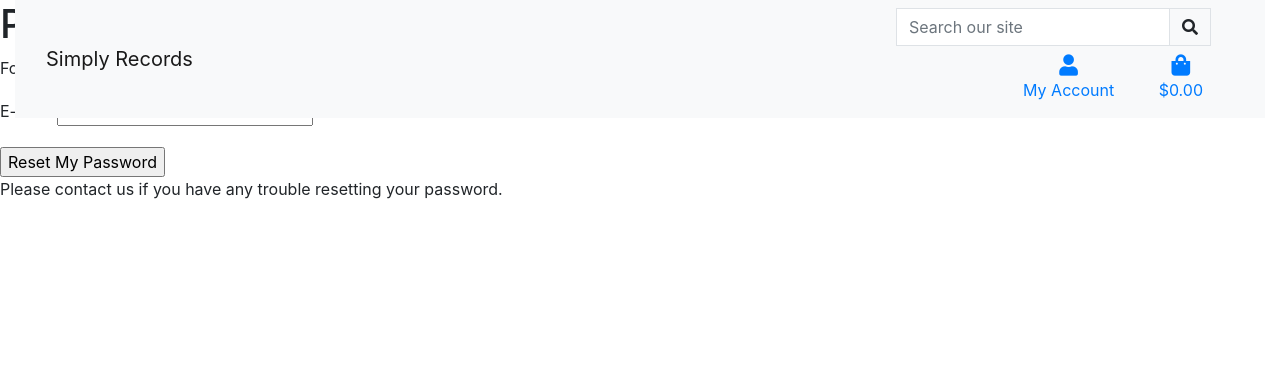
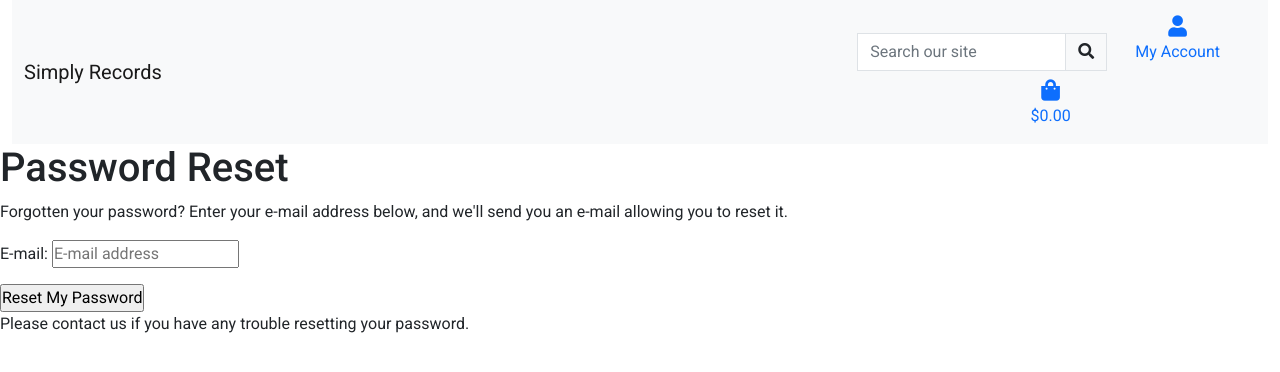
Before and after one commit to wilko90/Simply-Records, a Django app: page /accounts/password/reset/ in a window 1280 px wide. Shown: the top 372 px of the page. Run offline with Django 3.2, Linux system fonts and the light colour scheme; some libraries are stand-ins or nearby versions.

Commit message:
docs: add css style sheet link

```diff
--- a/templates/base.html
+++ b/templates/base.html
@@ -15,10 +15,11 @@
     {% endblock %}
 
     {% block corecss %}
-    <!-- Bootstrap CSS -->
-    <link rel="stylesheet" href="https://cdn.jsdelivr.net/npm/bootstrap@4.5.3/dist/css/bootstrap.min.css"
-        integrity="sha384-TX8t27EcRE3e/ihU7zmQxVncDAy5uIKz4rEkgIXeMed4M0jlfIDPvg6uqKI2xXr2" crossorigin="anonymous">
-    <link rel="stylesheet" href="https://cdnjs.cloudflare.com/ajax/libs/font-awesome/5.13.0/css/all.min.css">
+    <!-- bootstrap css -->
+    <link href="https://cdn.jsdelivr.net/npm/bootstrap@5.0.2/dist/css/bootstrap.min.css" rel="stylesheet"
+        integrity="sha384-EVSTQN3/azprG1Anm3QDgpJLIm9Nao0Yz1ztcQTwFspd3yD65VohhpuuCOmLASjC" crossorigin="anonymous">
+    <link rel="stylesheet" href="https://cdnjs.cloudflare.com/ajax/libs/font-awesome/5.15.3/css/all.min.css">
+    <link rel="stylesheet" href="{% static 'css/base.css' %}">
     {% endblock %}
 
     {% block extra_css %}
@@ -46,8 +47,8 @@
 
 <body>
 
-    <header class="fixed-top container-fluid header">
-    {% include 'includes/navbar.html' %}
+    <header class="container-fluid header">
+        {% include 'includes/navbar.html' %}
     </header>
 
     {% include 'includes/messages.html' %}
@@ -57,7 +58,7 @@
     </main>
 
     <footer>
-    {% include 'includes/footer.html' %}
+        {% include 'includes/footer.html' %}
     </footer>
     {% block page_header %}
     {% endblock %}
```
